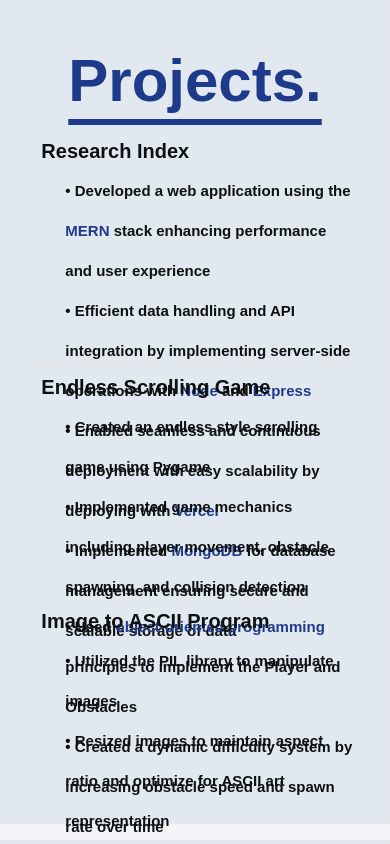
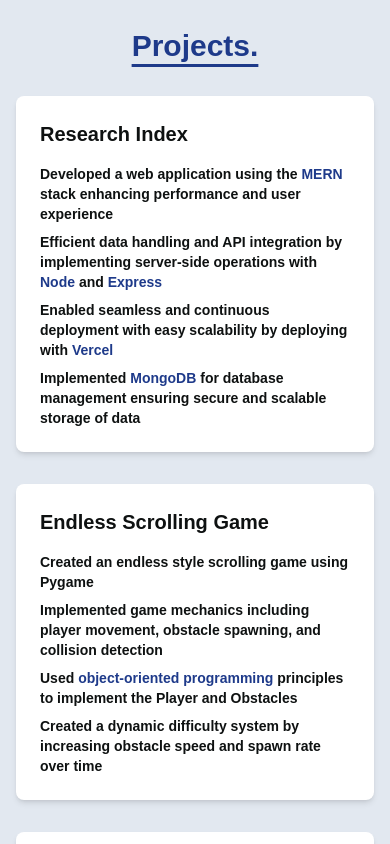
Before and after one commit to andresdanfernandez/Personal-Website, a React (Vite) app: page / in a window 390 px wide. Shown: the part 1880-2724 px from the top of the page. Built offline with nearby package versions, Linux system fonts and the light colour scheme.

Commit message:
add responsive design to projects component

```diff
--- a/src/components/Projects.tsx
+++ b/src/components/Projects.tsx
@@ -1,38 +1,47 @@
 import { forwardRef } from "react";
 
-const Projects =  forwardRef<HTMLDivElement>((_, ref) => {
+const Projects = forwardRef<HTMLDivElement>((_, ref) => {
+  return (
+    <div ref={ref} className="bg-slate-200 mt-4 py-12 px-4 sm:px-6 lg:px-8 min-h-screen flex flex-col items-center justify-center">
+      <div className="w-full max-w-6xl">
+        <h1 className="font-extrabold text-3xl sm:text-4xl md:text-5xl lg:text-6xl text-blue-900 text-center mb-8 underline underline-offset-8">
+          Projects.
+        </h1>
+        <div className="space-y-8 sm:space-y-12">
+          <div className="bg-white rounded-lg shadow-md p-6">
+            <h2 className="text-xl sm:text-2xl font-semibold mb-4">Research Index</h2>
+            <ul className="space-y-2 text-sm sm:text-base">
+              <li>Developed a web application using the <span className="font-extrabold text-blue-900">MERN</span> stack enhancing performance and user experience</li>
+              <li>Efficient data handling and API integration by implementing server-side operations with <span className="font-extrabold text-blue-900">Node</span> and <span className="font-extrabold text-blue-900">Express</span></li>
+              <li>Enabled seamless and continuous deployment with easy scalability by deploying with <span className="font-extrabold text-blue-900">Vercel</span></li>
+              <li>Implemented <span className="font-extrabold text-blue-900">MongoDB</span> for database management ensuring secure and scalable storage of data</li>
+            </ul>
+          </div>
 
-    return (
-        <div ref={ref} className="bg-slate-200 mt-4 h-screen flex items-center justify-center text-4xl border">
-            <div className="justify-center w-10/12 h-5/6" >
-                <div className="h-20  flex justify-center" >
-                        <h1 className="font-extrabold underline underline-offset-[18px] text-6xl text-blue-900" >Projects.</h1>
-                </div>
-                <div className="grid grid-rows-3 divide-y-2 justify-center w-full h-full" >
-                    <div>
-                        <h1 className="text-[20px] ml-2">Research Index</h1>
-                            <p className="ml-8 text-[15px]" >&#x2022; Developed a web application using the <span className="font-extrabold text-blue-900" >MERN</span> stack enhancing performance and user experience</p>
-                            <p className="ml-8 text-[15px]" >&#x2022; Efficient data handling and API integration by implementing server-side operations with <span className="font-extrabold text-blue-900" >Node</span> and <span className="font-extrabold text-blue-900" >Express</span></p>
-                            <p className="ml-8 text-[15px]" >&#x2022; Enabled seamless and continuous deployment with easy scalability by deploying with <span className="font-extrabold text-blue-900" >Vercel</span></p>
-                            <p className="ml-8 text-[15px]" >&#x2022; Implemented <span className="font-extrabold text-blue-900" >MongoDB</span> for database management ensuring secure and scalable storage of data</p>
-                    </div>
-                    <div>
-                        <h1 className="text-[20px] ml-2">Endless Scrolling Game</h1>
-                            <p className="ml-8 text-[15px]" >&#x2022; Created an endless style scrolling game using Pygame</p>
-                            <p className="ml-8 text-[15px]" >&#x2022; Implemented game mechanics including player movement, obstacle spawning, and collision detection</p>
-                            <p className="ml-8 text-[15px]" >&#x2022; Used <span className="font-extrabold text-blue-900" >object-oriented programming</span> principles to implement the Player and Obstacles</p>
-                            <p className="ml-8 text-[15px]" >&#x2022; Created a dynamic difficulty system by increasing obstacle speed and spawn rate over time</p>
-                    </div>
-                    <div>
-                        <h1 className="text-[20px] ml-2">Image to ASCII Program</h1>
-                            <p className="ml-8 text-[15px]" >&#x2022; Utilized the PIL library to manipulate images</p>
-                            <p className="ml-8 text-[15px]" >&#x2022; Resized images to maintain aspect ratio and optimize for ASCII art representation</p>
-                            <p className="ml-8 text-[15px]" >&#x2022; Implemented a nested loop that iterates over pixels and converts brightness levels to ASCII characters</p>
-                    </div>
-                </div>
-            </div>
+
+          <div className="bg-white rounded-lg shadow-md p-6">
+            <h2 className="text-xl sm:text-2xl font-semibold mb-4">Endless Scrolling Game</h2>
+            <ul className="space-y-2 text-sm sm:text-base">
+              <li>Created an endless style scrolling game using Pygame</li>
+              <li>Implemented game mechanics including player movement, obstacle spawning, and collision detection</li>
+              <li>Used <span className="font-extrabold text-blue-900">object-oriented programming</span> principles to implement the Player and Obstacles</li>
+              <li>Created a dynamic difficulty system by increasing obstacle speed and spawn rate over time</li>
+            </ul>
+          </div>
+
+
+          <div className="bg-white rounded-lg shadow-md p-6">
+            <h2 className="text-xl sm:text-2xl font-semibold mb-4">Image to ASCII Program</h2>
+            <ul className="space-y-2 text-sm sm:text-base">
+              <li>Utilized the PIL library to manipulate images</li>
+              <li>Resized images to maintain aspect ratio and optimize for ASCII art representation</li>
+              <li>Implemented a nested loop that iterates over pixels and converts brightness levels to ASCII characters</li>
+            </ul>
+          </div>
         </div>
-    )
+      </div>
+    </div>
+  );
 });
 
 export default Projects;
```
